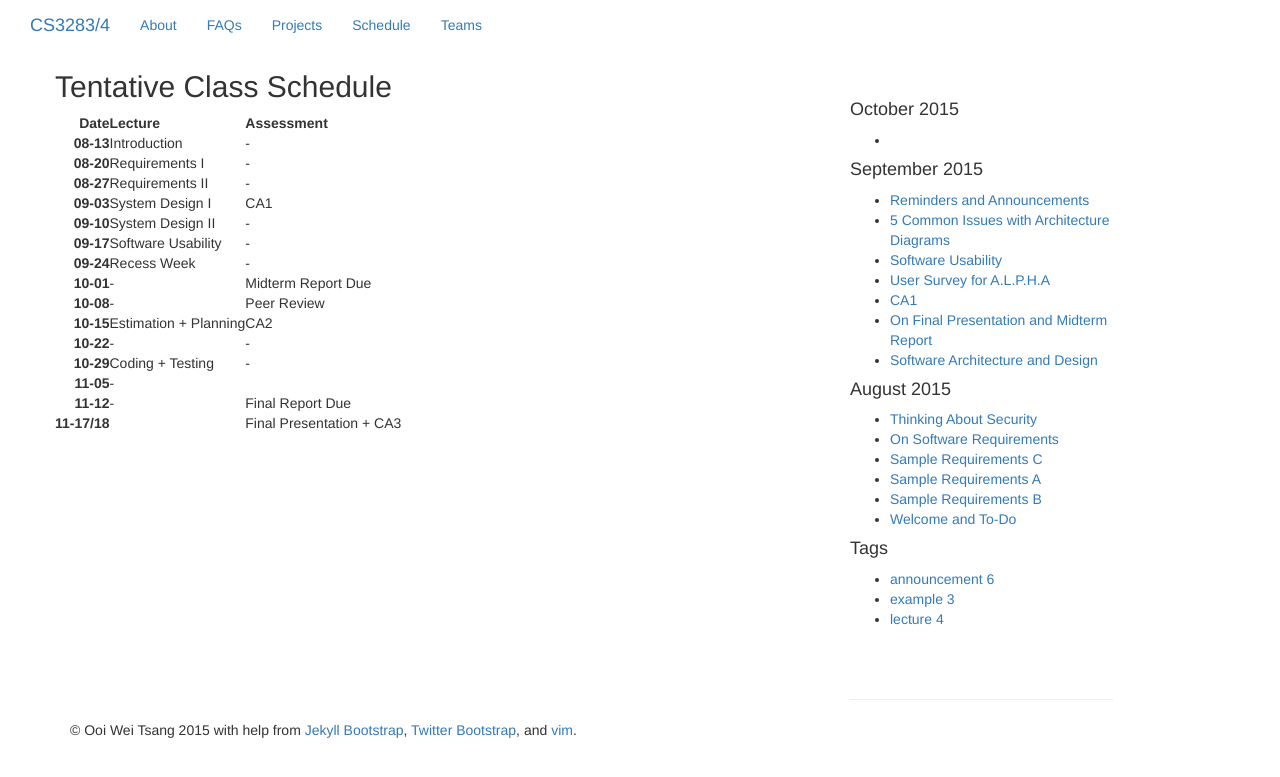
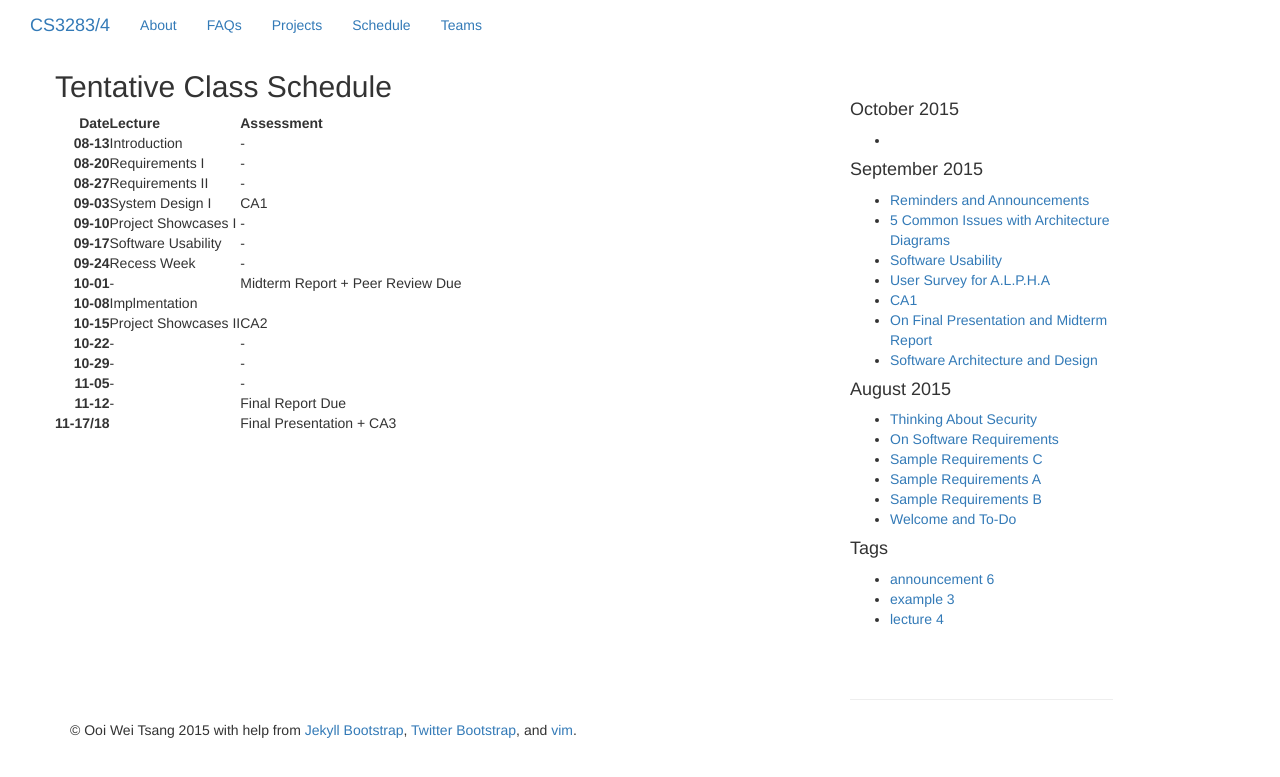
Before and after one commit to nus-mtp/1516, a Jekyll site: the page built from schedule.md, in a window 1280 px wide. Shown: the top 777 px of the page. Built offline with Jekyll 4.4.1, drawn with Linux system fonts in a browser that asks for light colours; nearby versions of some CDN libraries; library files that are not in the unit come from our copies; Markdown is read by kramdown in place of the engine named in the settings.

Commit message:
Updated schedule

```diff
--- a/schedule.md
+++ b/schedule.md
@@ -12,14 +12,14 @@ group: navigation
 | **08-20** | Requirements I | -|
 | **08-27** | Requirements II | -|
 | **09-03** | System Design I | CA1 |
-| **09-10** | System Design II | -|
+| **09-10** | Project Showcases I | -|
 | **09-17** | Software Usability |- |
 | **09-24** | Recess Week |- |
-| **10-01** | - | Midterm Report Due |
-| **10-08** | - | Peer Review |
-| **10-15** | Estimation + Planning | CA2 |
-| **10-22** | - |- |
-| **10-29** | Coding + Testing |- |
-| **11-05** | - | |
+| **10-01** | - | Midterm Report + Peer Review Due |
+| **10-08** | Implmentation | |
+| **10-15** | Project Showcases II | CA2 |
+| **10-22** | - | - |
+| **10-29** | - | - |
+| **11-05** | - | - |
 | **11-12** | - | Final Report Due  |
 | **11-17/18** |  | Final Presentation + CA3 |
```
